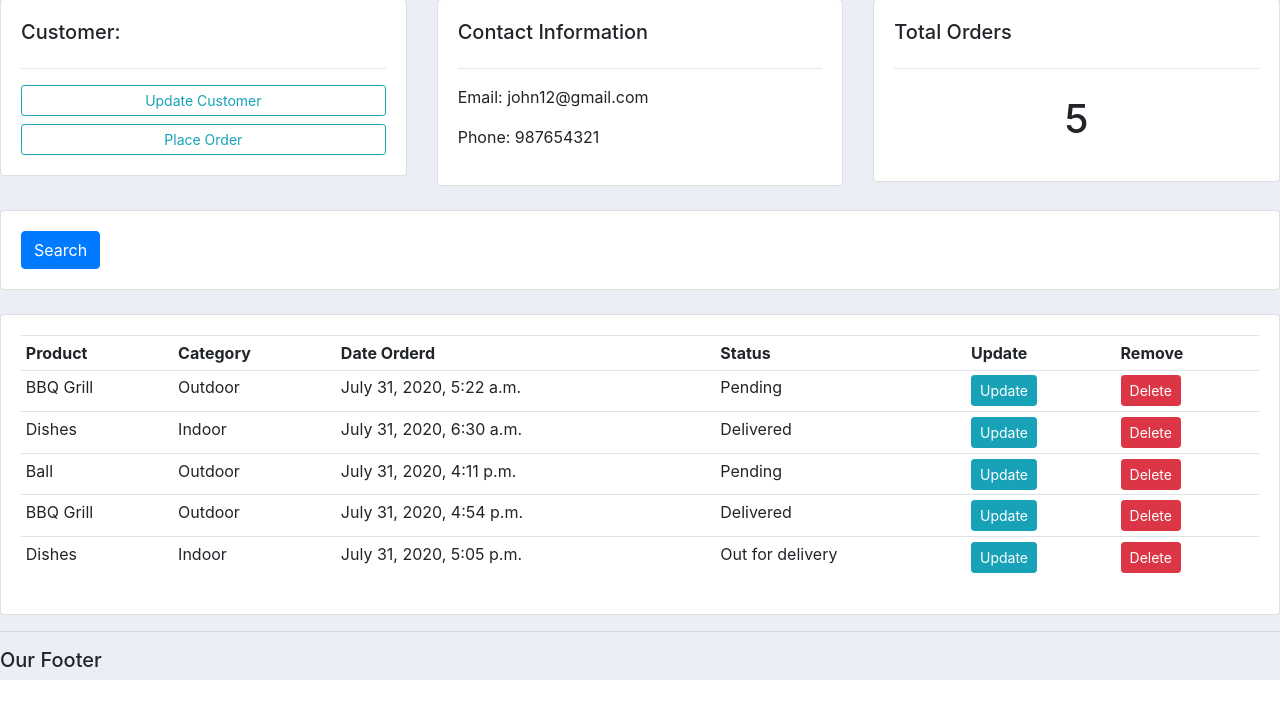
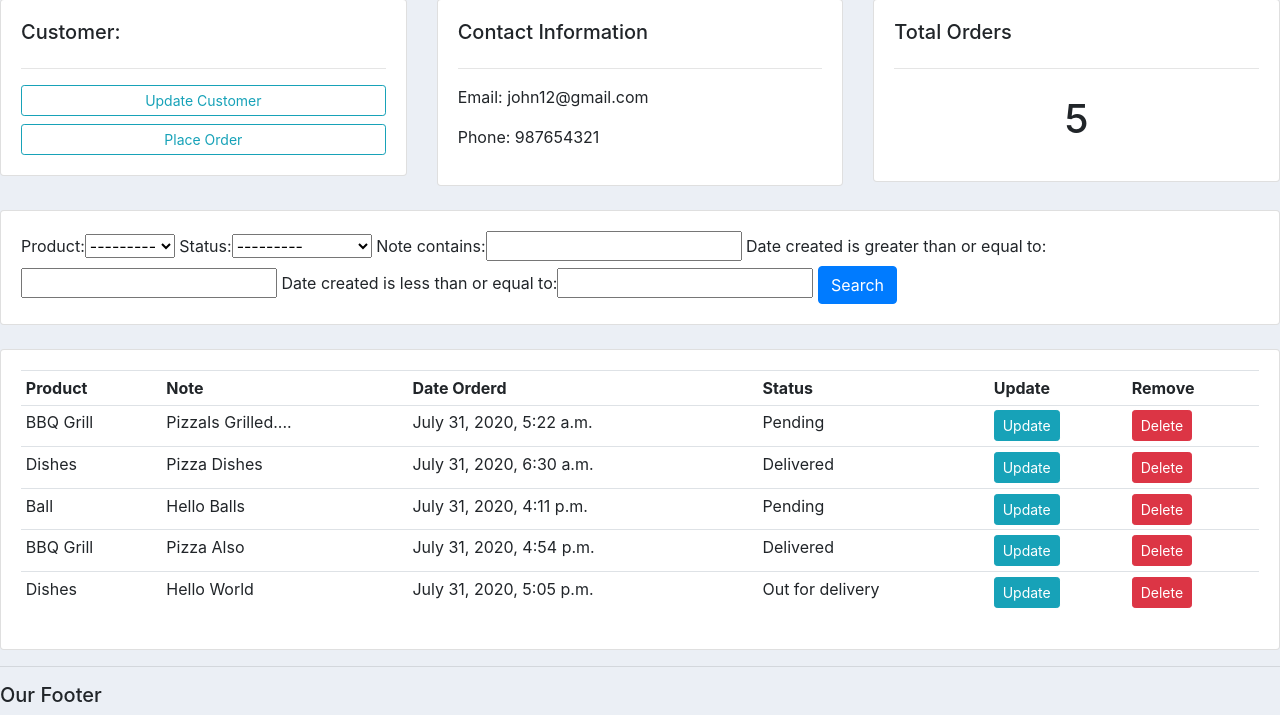
Before and after one commit to arogya247/Django-CustomerManagementApp, a Django app: page /customer/1/ in a window 1280 px wide. Shown: the part 196-911 px from the top of the page. Before the commit the page ends 876 px from the top, so only its background shows below. Run offline with Django 3.2, Linux system fonts and the light colour scheme; data comes from the database, SQL or seed files in the repository; both versions use the stored data as it was after the commit; some libraries are stand-ins or nearby versions.

Commit message:
Filter Search Added

```diff
--- /dev/null
+++ b/accounts/filters.py
@@ -0,0 +1,16 @@
+import django_filters
+from django_filters import DateFilter, CharFilter
+
+
+from .models import *
+
+class OrderFilter(django_filters.FilterSet):
+    start_date = DateFilter(field_name="date_created",lookup_expr='gte')
+    end_date = DateFilter(field_name="date_created",lookup_expr='lte')
+    note = CharFilter(field_name="note",lookup_expr='icontains')
+
+
+    class Meta:
+        model = Order
+        fields='__all__'
+        exclude = ['customer','date_created']
--- a/accounts/models.py
+++ b/accounts/models.py
@@ -44,6 +44,7 @@
     product =  models.ForeignKey(Product, null=True, on_delete=models.SET_NULL)
     date_created = models.DateTimeField(auto_now_add=True, null=True)
     status = models.CharField(max_length=200, null=True, choices=STATUS)
+    note = models.CharField(max_length=200,null=True)
 
     def __str__(self):
         return self.product.name + " ordered by " + self.customer.name
--- a/accounts/templates/accounts/customer.html
+++ b/accounts/templates/accounts/customer.html
@@ -39,7 +39,7 @@
 	<div class="col">
 		<div class="card card-body">
 			<form method="get">
-
+				{{myFilter.form}}
 		    <button class="btn btn-primary" type="submit">Search</button>
 		  </form>
 		</div>
@@ -54,7 +54,7 @@
 			<table class="table table-sm">
 				<tr>
 					<th>Product</th>
-					<th>Category</th>
+					<th>Note</th>
 					<th>Date Orderd</th>
 					<th>Status</th>
 					<th>Update</th>
@@ -64,7 +64,7 @@
 				{% for order in orders %}
 				<tr>
 					<td>{{order.product}}</td>
-					<td>{{order.product.category}}</td>
+					<td>{{order.note}}</td>
 					<td>{{order.date_created}}</td>
 					<td>{{order.status}}</td>
 					<td><a class="btn btn-sm btn-info" href="{% url 'update_order' order.id %}">Update</a></td>
--- a/accounts/views.py
+++ b/accounts/views.py
@@ -3,6 +3,7 @@
 from django.forms import inlineformset_factory
 from .models import *
 from .forms import *
+from .filters import OrderFilter
 
 # Create your views here.
 def home(request):
@@ -27,9 +28,14 @@
 
 def customer(request,pk_test):
     customer = Customer.objects.get(id=pk_test)
+
     orders = customer.order_set.all()
     order_count = orders.count()
-    context = {'customer':customer,'orders':orders,'order_count':order_count}
+
+    myFilter = OrderFilter(request.GET, queryset=orders)
+    orders = myFilter.qs
+
+    context = {'customer':customer,'orders':orders,'order_count':order_count,'myFilter':myFilter}
     return render(request,'accounts/customer.html',context)
 
 def createOrder(request,pk):
--- a/crm1/settings.py
+++ b/crm1/settings.py
@@ -39,6 +39,7 @@
     'django.contrib.staticfiles',
 
     'accounts',
+    'django_filters'
 ]
 
 MIDDLEWARE = [
```
Also changed, not shown: accounts/migrations/0006_auto_20200731_1934.py (added), db.sqlite3.
